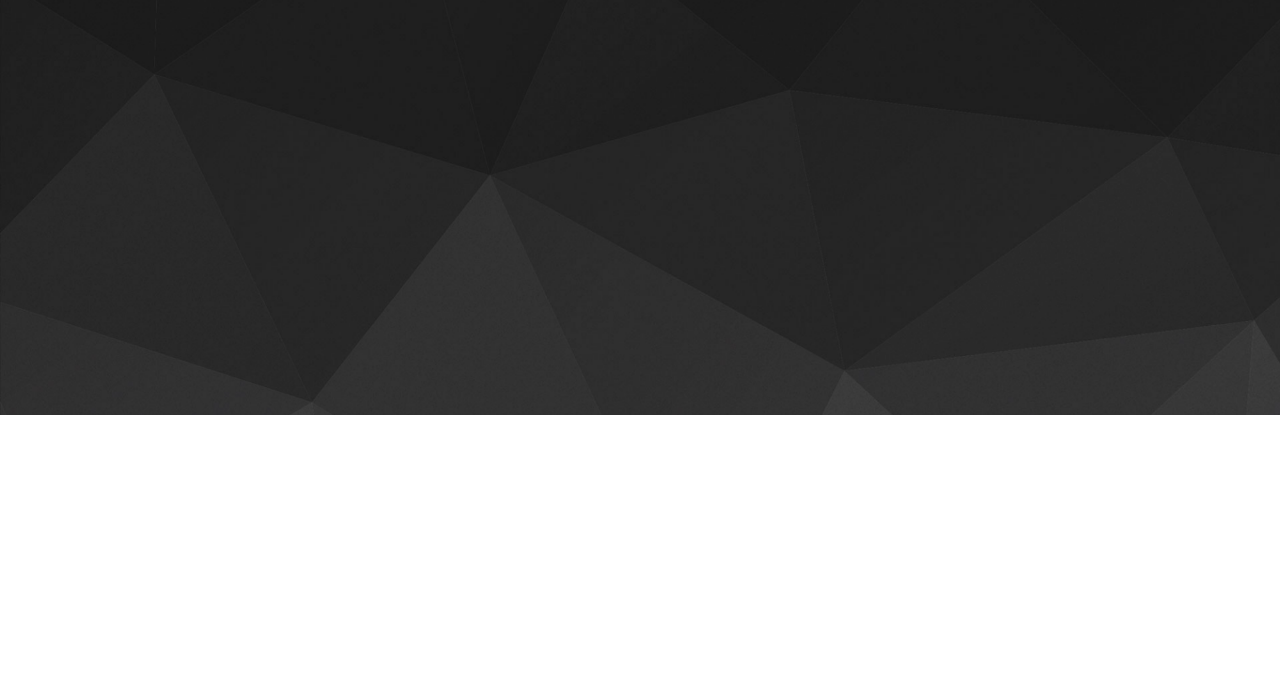
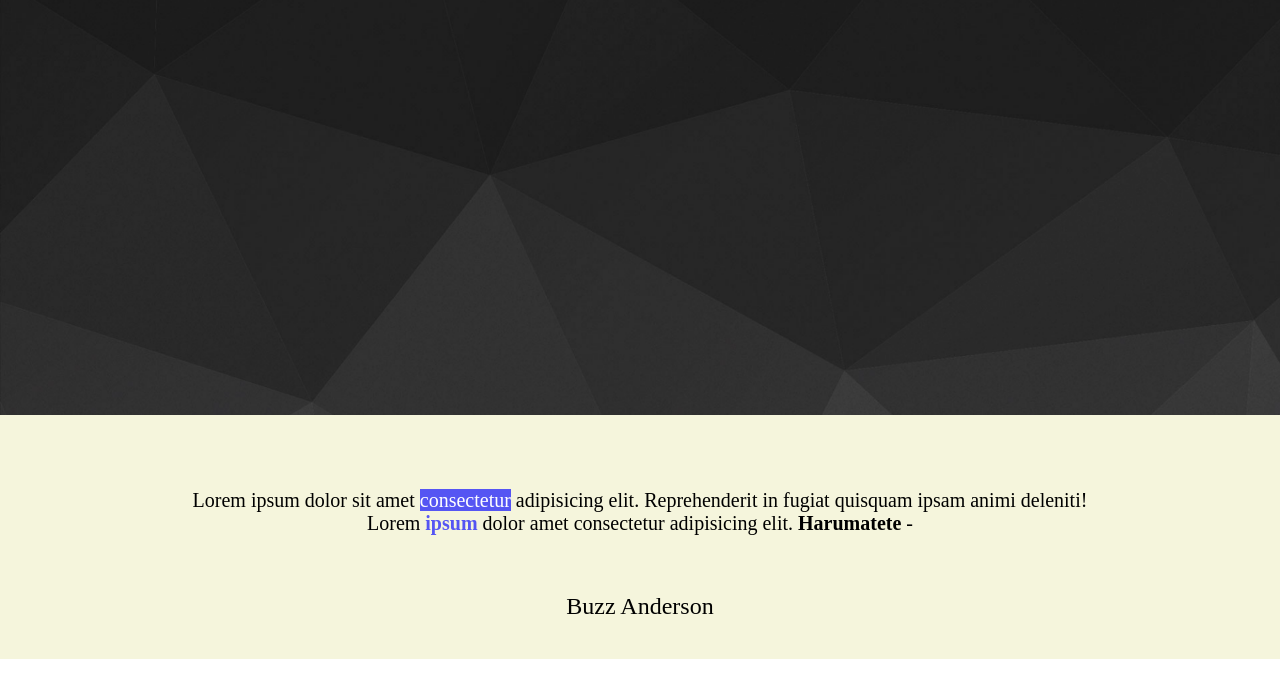
Before and after one commit to Achraf-100/Nom-du-r-po---html-sass-flati-siteweb, a website: page index.html in a window 1280 px wide. Shown: the part 116-800 px from the top of the page. Drawn offline with Linux system fonts and the light colour scheme.

Commit message:
ajout de la 1er section

```diff
--- a/index.html
+++ b/index.html
@@ -29,6 +29,12 @@
     </div>
 </header>
 <!-- fin du header -->
-
+<!-- debut de la 1er section -->
+<section>
+        <p>Lorem ipsum dolor sit amet <span id="spaa-1">consectetur</span>  adipisicing elit. Reprehenderit in fugiat quisquam ipsam animi deleniti! <br> Lorem <span id="spaa-2">ipsum</span>  dolor amet consectetur adipisicing elit.
+        <span id="spaa-3">Harumatete</span> -</p>
+        <br>
+        <h2>Buzz Anderson</h2>
+</section>
 </body>
 </html>
--- a/src/scss/module/_header.scss
+++ b/src/scss/module/_header.scss
@@ -34,10 +34,34 @@ body{ margin: 0;
             }
          }
          .banner{
+             background-color: beige;
              img{
                  width: 100%;
              }
          }
     }
-    section
+    section{
+        padding-top: 50px;
+        background-color: beige;
+        height: 190px;
+        p{
+            text-align: center;
+            font-size: 20px;
+            #spaa-1{
+                background-color:rgb(85, 85, 243);
+                color: white;
+            }
+            #spaa-2{
+                color: rgb(85, 85, 243);
+                font-weight: bold;
+            }
+            #spaa-3{
+                font-weight: bold;
+            }
+        }
+        h2{
+            text-align: center;
+            font-weight: normal;
+        }
+    }
 }
```
Also changed, not shown: public/css/app.css.
